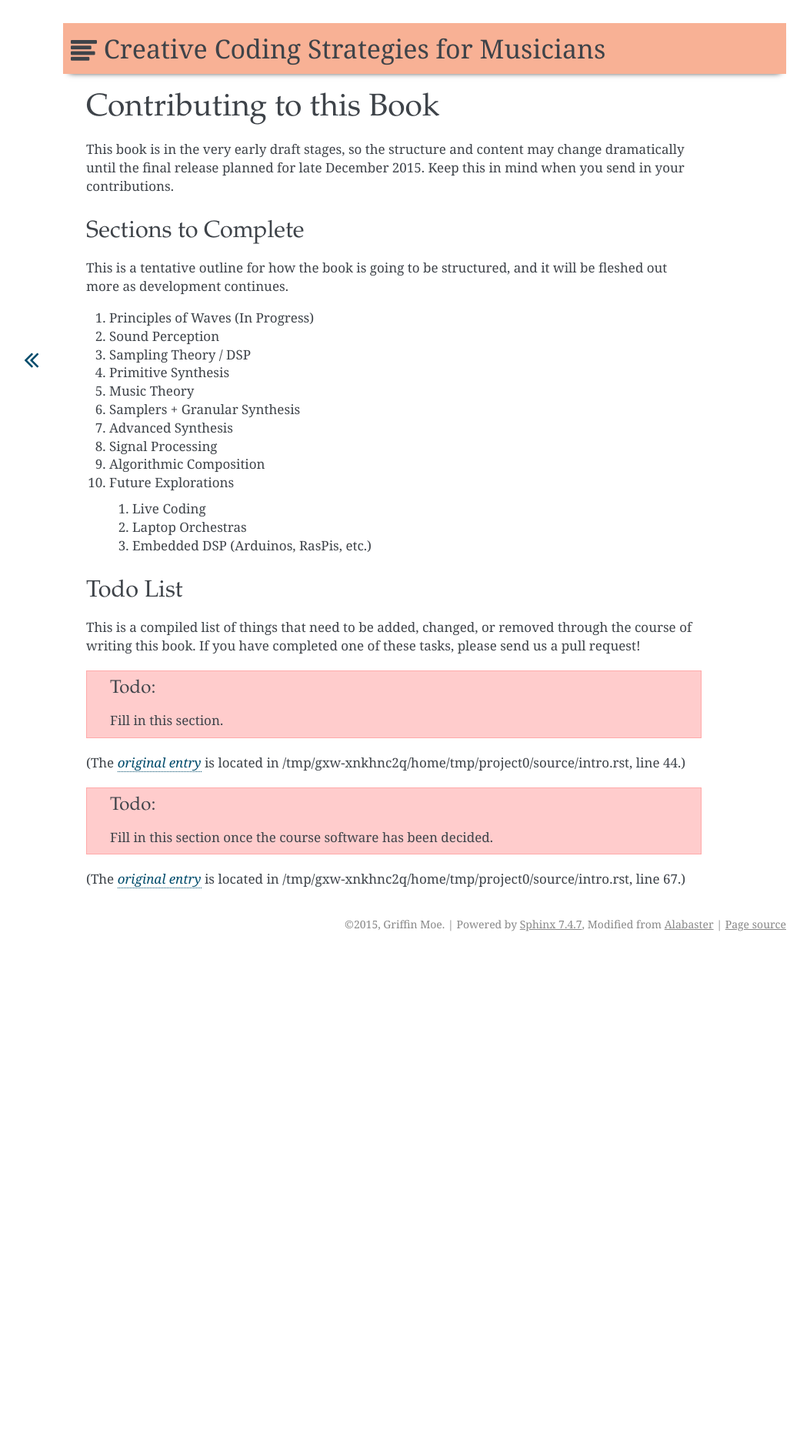
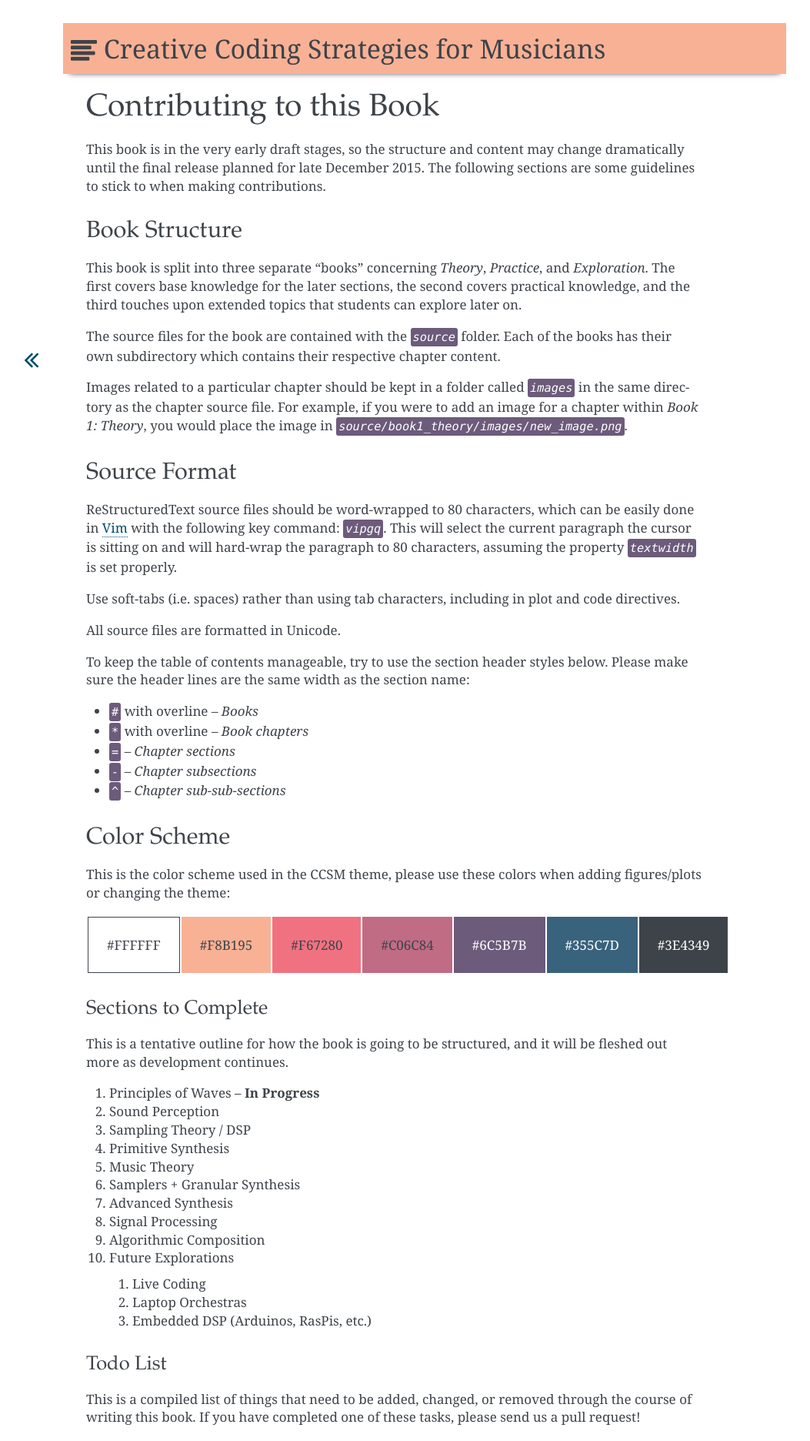
Before and after one commit to RadicalCadence/ccsm, a Sphinx documentation site: the page built from source/todo.rst, in a window 1280 px wide. Shown: the top 1872 px of the page at 77% size, without its empty margins (88-1141 px from the left). Built offline with Sphinx 7.4.7, drawn with Linux system fonts in a browser that asks for light colours; nearby versions of some CDN libraries; before the commit the page ends 1240 px from its top, so only the background shows below that; some of the changed text lies outside the part shown.

Commit message:
Reworked file heirarchy and headers. Added more contribution guidelines.

```diff
--- a/source/_themes/ccsm-theme/static/ccsm-theme.css_t
+++ b/source/_themes/ccsm-theme/static/ccsm-theme.css_t
@@ -343,10 +343,19 @@ p.admonition-title:after {
     content: ":";
 }
 
-pre, tt, code {
+pre, tt, code, cite {
     font-family: {{theme_code_font_family}};
     font-size: {{ theme_code_font_size }};
 }
+
+
+cite {
+  background-color: #6C5B7B;
+  color: #ffffff;
+  padding: 3px;
+  border-radius: 3px;
+}
+
 
 img.screenshot {
 }
--- /dev/null
+++ b/source/book1_theory/music-theory.rst
@@ -0,0 +1,5 @@
+************
+Music Theory
+************
+
+.. todo:: Complete the music theory chapter.
--- a/source/sound-perception.rst
+++ b/source/book1_theory/sound-perception.rst
@@ -1,4 +1,5 @@
+****************
 Sound Perception
-================
+****************
 
 Filler content, woohoo!
--- a/source/conf.py
+++ b/source/conf.py
@@ -74,7 +74,7 @@ release = '0.1a'
 #
 # This is also used if you do content translation via gettext catalogs.
 # Usually you set "language" from the command line for these cases.
-language = 'en_us'
+language = 'en'
 
 # There are two options for replacing |today|: either, you set today to some
 # non-false value, then it is used:
--- a/source/todo.rst
+++ b/source/todo.rst
@@ -1,20 +1,87 @@
 .. _todo:
 
+*************************
 Contributing to this Book
-=========================
+*************************
 
-This book is in the very early draft stages, so the structure
-and content may change dramatically until the final release
-planned for late December 2015. Keep this in mind when you
-send in your contributions.
+.. |--| unicode:: U+2013
+
+This book is in the very early draft stages, so the structure and content may
+change dramatically until the final release planned for late December 2015.
+The following sections are some guidelines to stick to when making
+contributions.
+
+Book Structure
+--------------
+
+This book is split into three separate "books" concerning *Theory*, *Practice*,
+and *Exploration*. The first covers base knowledge for the later sections, the
+second covers practical knowledge, and the third touches upon extended topics
+that students can explore later on.
+
+The source files for the book are contained with the `source` folder. Each of
+the books has their own subdirectory which contains their respective chapter
+content.
+
+Images related to a particular chapter should be kept in a folder called
+`images` in the same directory as the chapter source file. For example, if you
+were to add an image for a chapter within *Book 1: Theory*, you would place the
+image in `source/book1_theory/images/new_image.png`.
+
+Source Format
+-------------
+
+.. _Vim: http://www.vim.org/
+
+ReStructuredText source files should be word-wrapped to 80 characters, which
+can be easily done in `Vim`_ with the following key command: `vipgq`. This will
+select the current paragraph the cursor is sitting on and will hard-wrap the
+paragraph to 80 characters, assuming the property `textwidth` is set properly.
+
+Use soft-tabs (i.e. spaces) rather than using tab characters, including in
+plot and code directives.
+
+All source files are formatted in Unicode.
+
+To keep the table of contents manageable, try to use the section header styles
+below. Please make sure the header lines are the same width as the section
+name:
+
+* `#` with overline -- *Books*
+* `*` with overline -- *Book chapters*
+* `=` -- *Chapter sections*
+* `-` -- *Chapter subsections*
+* `^` -- *Chapter sub-sub-sections*
+
+Color Scheme
+------------
+
+This is the color scheme used in the CCSM theme, please use these colors when
+adding figures/plots or changing the theme:
+
+.. raw:: html
+
+   <table style="margin: 0 auto;"><tr>
+      <td style="border: 1px solid #3E4349; padding: 24px;
+        background-color: #FFFFFF">#FFFFFF</td>
+      <td style="padding: 24px; background-color: #F8B195">#F8B195</td>
+      <td style="padding: 24px; background-color: #F07280">#F67280</td>
+      <td style="padding: 24px; background-color: #C06C84">#C06C84</td>
+      <td style="padding: 24px; background-color: #6C5B7B;
+        color: #ffffff">#6C5B7B</td>
+      <td style="padding: 24px; background-color: #39627d;
+        color: #ffffff">#355C7D</td>
+      <td style="padding: 24px; background-color: #3E4349;
+        color: #ffffff">#3E4349</td>
+   </tr></table>
 
 Sections to Complete
---------------------
+====================
 
 This is a tentative outline for how the book is going to be structured,
 and it will be fleshed out more as development continues.
 
-#. Principles of Waves (In Progress)
+#. Principles of Waves -- **In Progress**
 #. Sound Perception
 #. Sampling Theory / DSP
 #. Primitive Synthesis
@@ -30,7 +97,7 @@ and it will be fleshed out more as development continues.
    #. Embedded DSP (Arduinos, RasPis, etc.)
 
 Todo List
----------
+=========
 
 This is a compiled list of things that need to be added, changed, or
 removed through the course of writing this book. If you have completed
```
Also changed, not shown: source/book1_theory/index.rst (added, +20 -0 lines), source/book1_theory/principles-of-waves.rst (renamed from source/principles-of-waves.rst, +52 -8 lines), source/index.rst (+5 -5 lines), source/intro.rst (+9 -10 lines).
